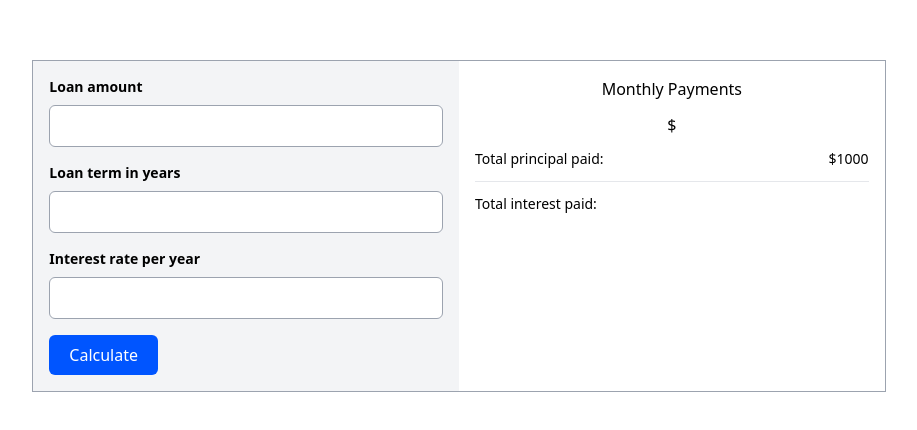
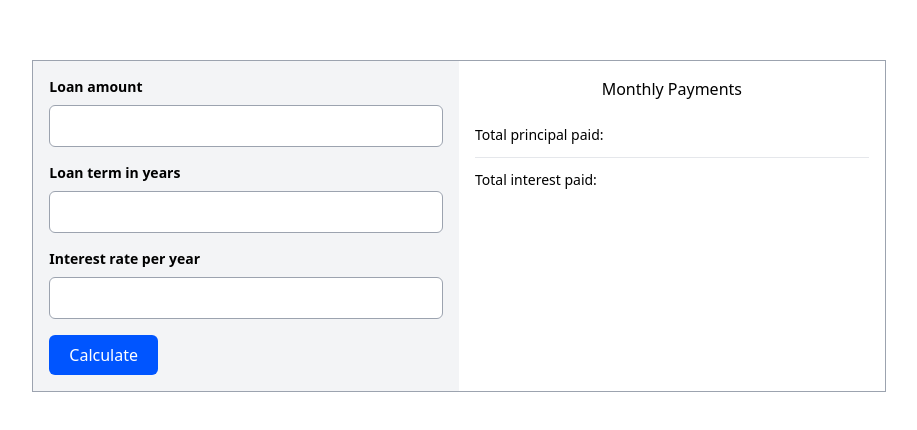
Before and after one commit to 2salted/loan-calculator-app, a React (Vite) app: page / in a window 1280 px wide. Shown: the part 174-604 px from the top of the page, without its empty margins (181-1098 px from the left). Built offline with nearby package versions, Linux system fonts and the light colour scheme.

Commit message:
updated logic for when results should be displayed

```diff
--- a/src/components/Calculator.tsx
+++ b/src/components/Calculator.tsx
@@ -71,15 +71,22 @@ export default function Calculator() {
       <div className="md:w-1/2 w-full p-4">
         <div className="flex flex-col">
           <div className="text-center pb-3">Monthly Payments</div>
-          <div className="flex flex-row justify-center">$</div>
+          {result && (
+            <div className="flex flex-row justify-center">
+              <span className="font-bold">$</span>
+              <div className="text-center font-black text-5xl pb-4">
+                {result?.toFixed(2)}
+              </div>
+            </div>
+          )}
           <div className="flex flex-row justify-between py-3">
             <div className="font-medium text-sm">Total principal paid:</div>
-            <div className="font-medium text-sm">${1000}</div>
+            {result && <div className="font-medium text-sm">${loanAmount}</div>}
           </div>
           <hr />
           <div className="flex flex-row justify-between py-3">
             <div className="font-medium text-sm">Total interest paid:</div>
-            <div className="font-medium text-sm">{totalInterest}</div>
+            {result && <div className="font-medium text-sm">$592.91</div>}
           </div>
         </div>
       </div>
```
